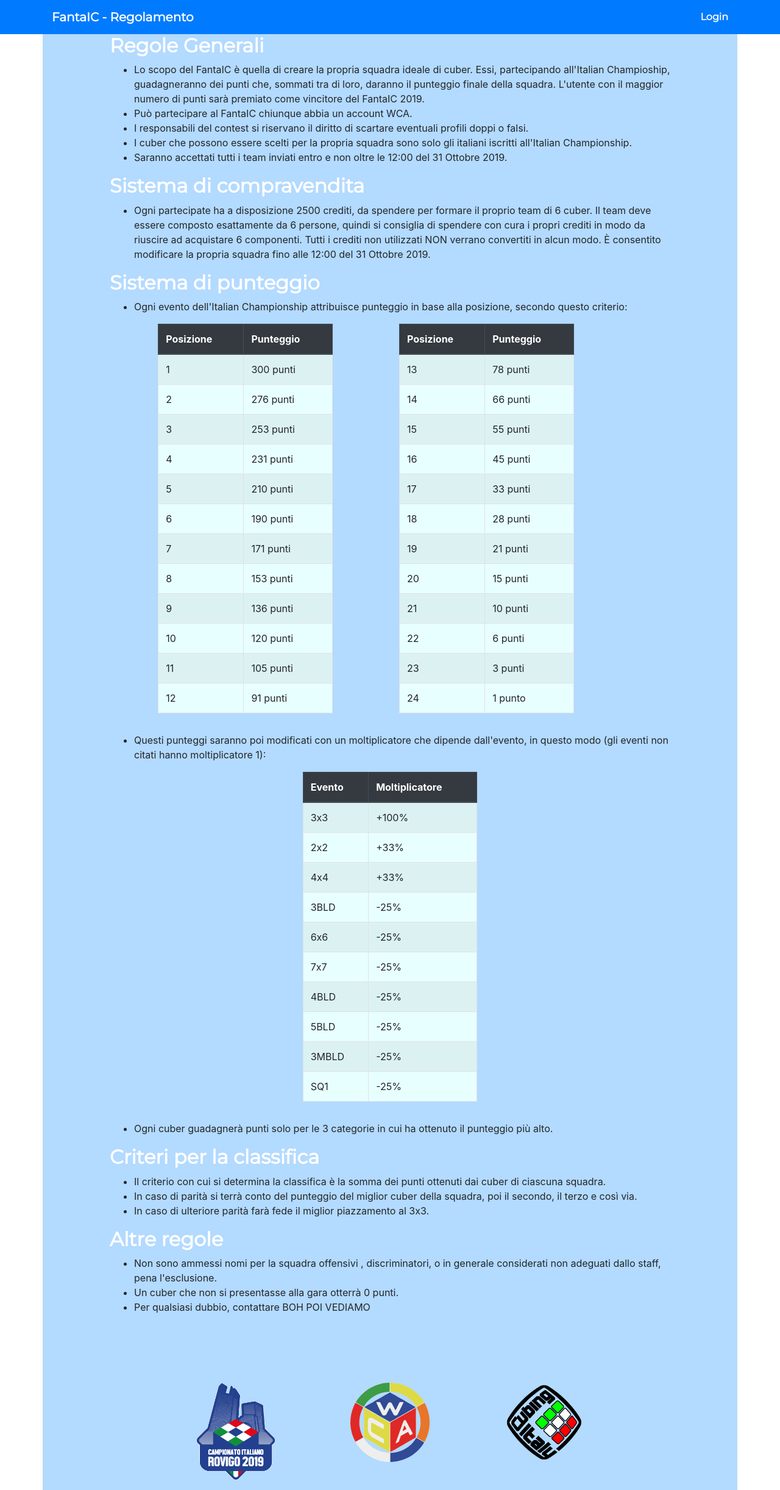
After one commit to MatteoColombo/fanta_ic, a Node server app: page /regulation in a window 1280 px wide. The commit adds this page. Shown: the whole page at 61% size. Run offline with Node 20, Linux system fonts and the light colour scheme; some libraries are stand-ins or nearby versions.

Commit message:
added regulation page

```diff
--- a/src/public/css/styles.css
+++ b/src/public/css/styles.css
@@ -10,5 +10,9 @@ a{
 }
 
 .back {
-    background-color: #8bd1e8;
+    background-color: #b3daff;
 }
+
+table {
+    background-color: #e8ffff;
+}
--- a/src/routes/pages.ts
+++ b/src/routes/pages.ts
@@ -6,4 +6,6 @@ router.get("/", (req, res) => res.render("index", { title: "Prova", user: req.us
 
 router.get("/home", (req, res) => res.render("home", { title: "FantaIC", user: req.user }));
 
+router.get("/regulation", (req, res) => res.render("regulation", { title: "FantaIC - Regolamento", user: req.user }));
+
 export { router }
--- a/src/views/home.ejs
+++ b/src/views/home.ejs
@@ -14,7 +14,7 @@
     </div>
     <div class="row mb-md-4">
         <div class="col-md-4 offset-md-2">
-            <button type="button" class="btn btn-primary btn-lg btn-block py-md-5 shadow">Crea squadra</button>
+            <button type="button" class="btn btn-primary btn-lg btn-block py-md-5">Crea squadra</button>
         </div>
         <div class="col-md-4">
             <button type="button" class="btn btn-danger btn-lg btn-block py-md-5">Classifica</button>
--- a/src/views/navbar.ejs
+++ b/src/views/navbar.ejs
@@ -1,5 +1,5 @@
 <nav class="navbar navbar-dark bg-primary fixed-top">
-    <div class="container-fluid">
+    <div class="container">
     <a class="navbar-brand" href="/"><%- title -%></a>
     <% if(user){ %>
         <a href="/api/auth/logout"><%= user.name %></a>
--- /dev/null
+++ b/src/views/regulation.ejs
@@ -0,0 +1,124 @@
+<%- include('header') -%>
+<%- include('navbar') -%>
+
+<div class="container back">
+    <div class="row">
+        <div class="col-md-12" align="center"><h1>Regolamento</h1></div>
+    </div>
+    <div class="row">
+        <div class="col-md-10 offset-md-1">
+            <h2>Regole Generali</h2>
+            <ul>
+                <li>Lo scopo del FantaIC è quella di creare la propria squadra ideale di cuber. Essi, partecipando all'Italian Champioship, guadagneranno dei punti che, sommati tra di loro, daranno il punteggio finale della squadra. L'utente con il maggior numero di punti sarà premiato come vincitore del FantaIC 2019.</li>
+                <li>Può partecipare al FantaIC chiunque abbia un account WCA.</li>
+                <li>I responsabili del contest si riservano il diritto di scartare eventuali profili doppi o falsi.</li>
+                <li>I cuber che possono essere scelti per la propria squadra sono solo gli italiani iscritti all'Italian Championship.</li>
+                <li>Saranno accettati tutti i team inviati entro e non oltre le 12:00 del 31 Ottobre 2019.</li>
+            </ul>
+            <h2>Sistema di compravendita</h2>
+            <ul>
+                <li>Ogni partecipate ha a disposizione 2500 crediti, da spendere per formare il proprio team di 6 cuber. Il team deve essere
+                    composto esattamente da 6 persone, quindi si consiglia di spendere con cura i propri crediti in modo da riuscire ad acquistare 6 componenti.
+                    Tutti i crediti non utilizzati NON verrano convertiti in alcun modo. È consentito modificare la propria squadra fino alle 12:00 del 31 Ottobre 2019.</li>
+            </ul>
+            <h2>Sistema di punteggio</h2>
+            <ul>
+                <li>Ogni evento dell'Italian Championship attribuisce punteggio in base alla posizione, secondo questo criterio:</li>
+            </ul>
+            <div class="row my-md-3">
+                <div class="col-md-4 offset-md-1" align="center">
+                    <table class="table table-bordered table-striped table-fluid">
+                        <thead class="thead-dark">
+                            <tr>
+                                <th scope="col">Posizione</th>
+                                <th scope="col">Punteggio</th>
+                            </tr>
+                        </thead>
+                    <tbody>
+                            <tr><td>1</td><td>300 punti</td></tr>
+                            <tr><td>2</td><td>276 punti</td></tr>
+                            <tr><td>3</td><td>253 punti</td>
+                            <tr><td>4</td><td>231 punti</td>
+                            <tr><td>5</td><td>210 punti</td>
+                            <tr><td>6</td><td>190 punti</td>
+                            <tr><td>7</td><td>171 punti</td>
+                            <tr><td>8</td><td>153 punti</td>
+                            <tr><td>9</td><td>136 punti</td>
+                            <tr><td>10</td><td>120 punti</td>
+                            <tr><td>11</td><td>105 punti</td>
+                            <tr><td>12</td><td>91 punti</td>
+                        </tbody>
+                    </table>
+                </div>
+                <div class="col-md-4 offset-md-1" align="center">
+                    <table class="table table-bordered table-striped table-fluid">
+                        <thead class="thead-dark">
+                            <tr>
+                                <th scope="col">Posizione</th>
+                                <th scope="col">Punteggio</th>
+                            </tr>
+                        </thead>
+                        <tbody>
+                            <tr><td>13</td><td>78 punti</td>
+                            <tr><td>14</td><td>66 punti</td>
+                            <tr><td>15</td><td>55 punti</td>
+                            <tr><td>16</td><td>45 punti</td>
+                            <tr><td>17</td><td>33 punti</td>
+                            <tr><td>18</td><td>28 punti</td>
+                            <tr><td>19</td><td>21 punti</td>
+                            <tr><td>20</td><td>15 punti</td>
+                            <tr><td>21</td><td>10 punti</td>
+                            <tr><td>22</td><td>6 punti</td>
+                            <tr><td>23</td><td>3 punti</td>
+                            <tr><td>24</td><td>1 punto</td>
+                        </tbody>
+                    </table>
+                </div>
+            </div>
+            <ul>
+                <li>Questi punteggi saranno poi modificati con un moltiplicatore che dipende dall'evento, in questo modo (gli eventi non citati hanno moltiplicatore 1):</li>
+            </ul>
+            <div class="row my-md-3">
+                <div class="col-md-4 offset-md-4">
+                    <table class="table table-bordered table-striped table-fluid">
+                        <thead class="thead-dark">
+                            <tr>
+                                <th scope="col">Evento</th>
+                                <th scope="col">Moltiplicatore</th>
+                            </tr>
+                        </thead>
+                        <tbody>
+                            <tr><td>3x3</td><td>+100%</td></tr>
+                            <tr><td>2x2</td><td>+33%</td></tr>
+                            <tr><td>4x4</td><td>+33%</td></tr>
+                            <tr><td>3BLD</td><td>-25%</td></tr>
+                            <tr><td>6x6</td><td>-25%</td></tr>
+                            <tr><td>7x7</td><td>-25%</td></tr>
+                            <tr><td>4BLD</td><td>-25%</td></tr>
+                            <tr><td>5BLD</td><td>-25%</td></tr>
+                            <tr><td>3MBLD</td><td>-25%</td></tr>
+                            <tr><td>SQ1</td><td>-25%</td></tr>
+                        </tbody>
+                    </table>
+                </div>
+            </div>
+            <ul>
+                <li>Ogni cuber guadagnerà punti solo per le 3 categorie in cui ha ottenuto il punteggio più alto.</li>
+            </ul>
+            <h2>Criteri per la classifica</h2>
+            <ul>
+                <li>Il criterio con cui si determina la classifica è la somma dei punti ottenuti dai cuber di ciascuna squadra.</li>
+                <li>In caso di parità si terrà conto del punteggio del miglior cuber della squadra, poi il secondo, il terzo e così via.</li>
+                <li>In caso di ulteriore parità farà fede il miglior piazzamento al 3x3.</li>
+            </ul>
+            <h2>Altre regole</h2>
+            <ul>
+                <li>Non sono ammessi nomi per la squadra offensivi , discriminatori, o in generale considerati non adeguati dallo staff, pena l'esclusione.</li>
+                <li>Un cuber che non si presentasse alla gara otterrà 0 punti.</li>
+                <li>Per qualsiasi dubbio, contattare BOH POI VEDIAMO</li>
+            </ul>
+        </div>
+    </div>
+
+<%- include('logos') -%>
+<%- include('footer') -%>
```
